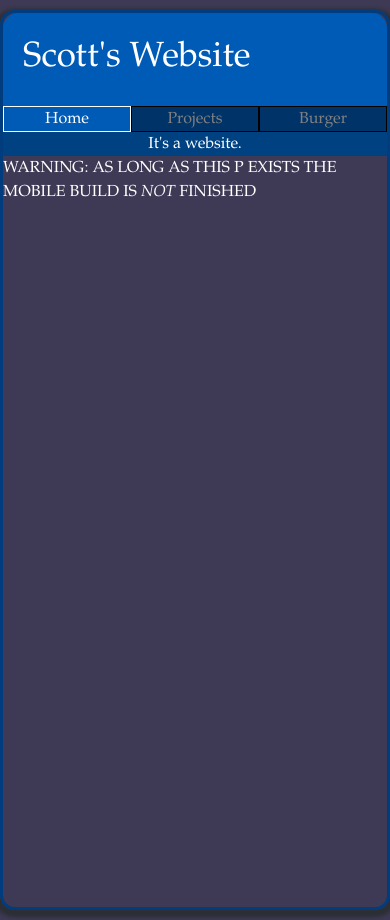
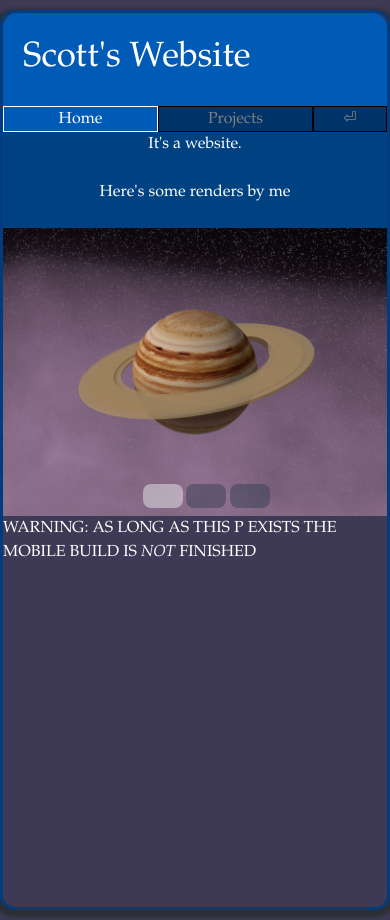
Before and after one commit to scottm213/scottmattera.net, a SvelteKit app: page / in a window 390 px wide. Built offline with nearby package versions, Linux system fonts and the light colour scheme.

Commit message:
update mobile home page

```diff
--- a/src/app.css
+++ b/src/app.css
@@ -91,6 +91,24 @@ header {
     color: white;
 }
 
+ul ul{
+    display: none;
+    position: absolute;
+
+
+
+}
+
+nav ul li:hover ul,nav ul li:focus-within ul{
+    display: block;
+
+
+
+}
+
+
+
+
 
 .button1 {
     background-color: #005bb7;
--- a/src/routes/+page.svelte
+++ b/src/routes/+page.svelte
@@ -79,9 +79,26 @@
     {#if matches}
         <header class="flex rounded-t-[15px]"> <h2>Scott's Website</h2> </header>
         <MobileTabs></MobileTabs>
-        <div class="bg-[#004281] flex items-center justify-center">
+        <div class="bg-[#004281] flex flex-col items-center justify-center">
             <p>It's a website.</p>
-        </div>
+
+                <br>
+                <p>Here's some renders by me </p>
+                <br>
+                <div class = "relative w-full max-w-[600px] aspect-[4/3]">
+                    {#key picChange}
+                        <img class="absolute inset-0 w-full h-full object-cover" transition:fade src={images[picChange]} alt="Reflective Orbs">
+                    {/key}
+
+                    <div class = "absolute bottom-2 left-1/2 -translate-x-1/2  grid grid-cols-9 gap-1">
+                        <button class = "{setButtonStyle(0)} col-start-3 " type="button" onclick={() => buttonClicked(0)} >.</button>
+                        <button class = "{setButtonStyle(1)} col-start-5" type="button" onclick={() => buttonClicked(1)} >.</button>
+                        <button class = "{setButtonStyle(2)} col-start-7 " type="button" onclick={() => buttonClicked(2)} >.</button>
+                    </div>
+                </div>
+            </div>
+
+
         <p>WARNING: AS LONG AS THIS P EXISTS THE MOBILE BUILD IS <em> NOT </em> FINISHED </p>
 
     {/if}
--- a/src/routes/mobileTabs.svelte
+++ b/src/routes/mobileTabs.svelte
@@ -6,18 +6,35 @@
         if (page.url.pathname === hrefItem){
             return " button1mobile w-[100%]  border border-solid border-white  ";
         }
-        return " button2mobile button1mobile w-[100%] border border-solid border-black ";
+        return " button2mobile  w-[100%] border border-solid border-black ";
 
     }
 </script>
 <nav class=" flex w-[100%] max-w-[758px]">
-    <a href = "/" class = "max-w-[252px] w-[100%]">
+    <a href = "/" class = "max-w-[342px] w-[100%]">
         <button class = {getCurrentPage("/")} type="button">Home</button> </a>
-    <a href = "/work" class = "max-w-[252px] w-[100%]">
+    <a href = "/work" class = "max-w-[342px] w-[100%]">
         <button class = {getCurrentPage("/work")} type="button">Projects</button> </a>
-    <a href = "/work" class = "max-w-[252px] w-[100%]">
-        <button class = {getCurrentPage("/work")} type="button">Burger</button> </a>
+    <ul class = "max-w-[74px] w-[100%]">
+        <li><a href = "/" >
+            <button class = "button2mobile w-[100%] border border-solid border-black"
+                    type="button">&#9166;</button>
+        </a>
 
 
+            <ul class = "max-w-[74px] w-[100%]">
+                <li>
+                    <a href="/about"><button class="disappear button2mobile button1mobile w-[100%] border border-solid border-black">About Me</button></a>
+                </li>
+                <li>
+                    <a href="/demos"><button class="disappear button2mobile button1mobile w-[100%] border border-solid border-black">Demos</button></a>
+                </li>
+                <li>
+                    <a href="/other"><button class="disappear button2mobile button1mobile w-[100%] border border-solid border-black">My Links</button></a>
+                </li>
+            </ul>
+        </li>
+
+    </ul>
 
 </nav>
```
